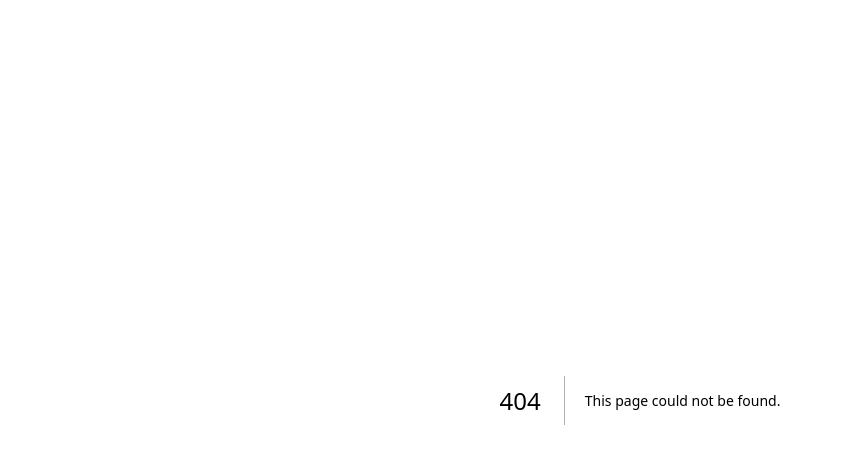
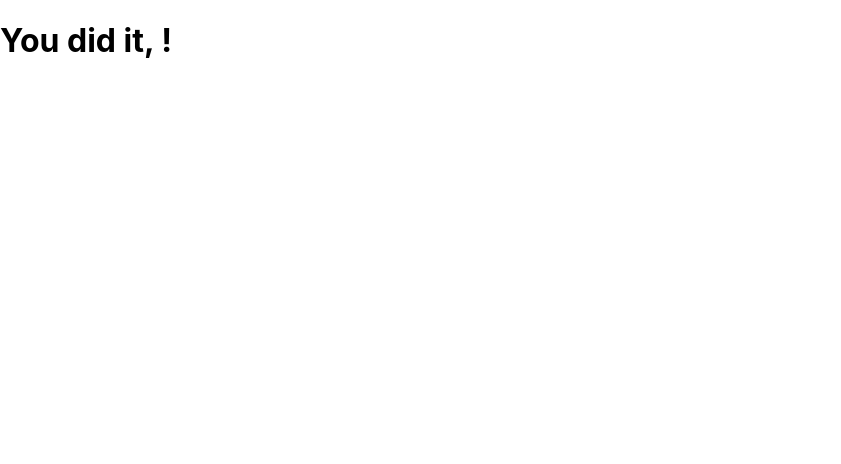
Before and after one commit to adimverse/takehome-ui, a Next.js app: page /yippie in a window 1280 px wide. Before the commit this address had no page. Shown: the top 464 px of the page, without its empty margins (0-841 px from the left). Built offline with nearby package versions, Linux system fonts and the light colour scheme.

Commit message:
Redirect on success

```diff
--- /dev/null
+++ b/pages/yippie.tsx
@@ -0,0 +1,18 @@
+import Head from "next/head";
+import { useRouter } from "next/router";
+
+export default function Yippie() {
+  const { query } = useRouter();
+  const name = query.name as string;
+
+  return (
+    <div>
+      <Head>
+        <title>You did it!</title>
+        <meta name="description" content="Generated by create next app" />
+        <link rel="icon" href="/favicon.ico" />
+      </Head>
+      <h1>You did it, {name}!</h1>
+    </div>
+  );
+}
```
Also changed, not shown: pages/index.tsx (+6 -2 lines).
